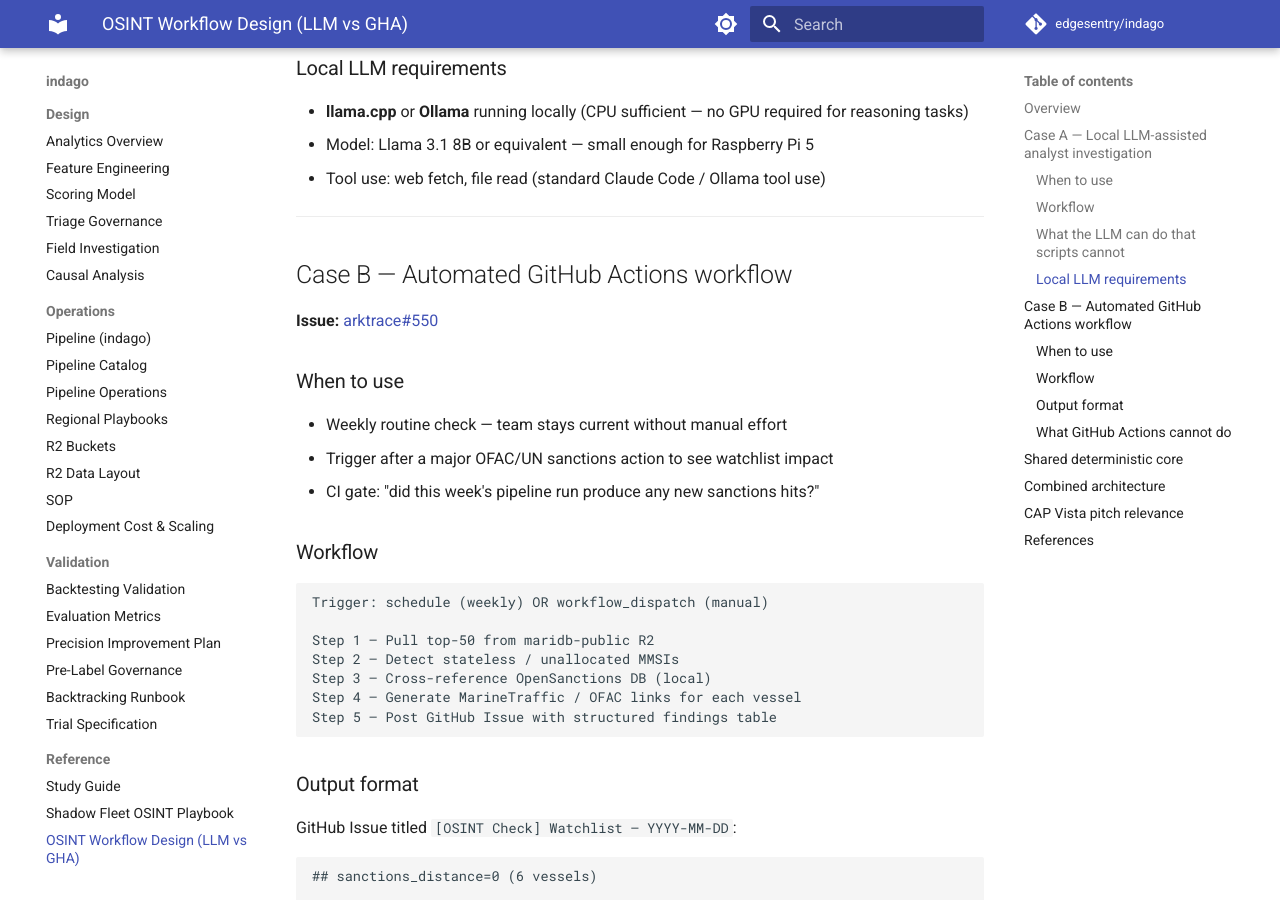
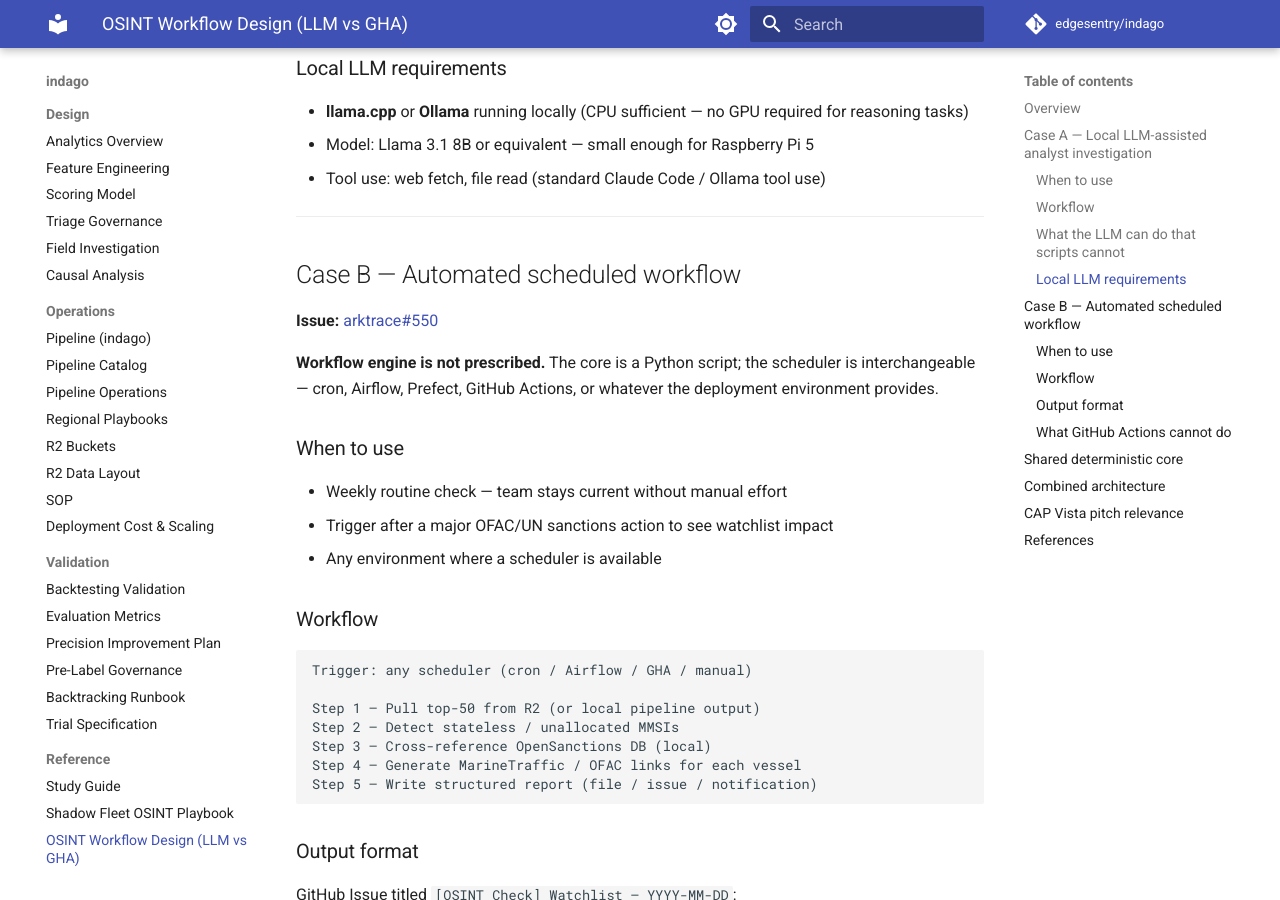
Before and after one commit to edgesentry/maridb, an MkDocs documentation site: the page built from docs/osint-workflow-design.md, in a window 1280 px wide and 900 px high, scrolled down 1802 px. Built offline with MkDocs 1.6.1 and Material for MkDocs 9.7.7, drawn with Linux system fonts in a browser that asks for light colours; comment, search, counter and statistics services are not loaded; some of the changed text lies outside the part shown.

Commit message:
fix: remove GitHub Actions-specific language from OSINT workflow design
Case B renamed to 'Automated scheduled workflow'. Workflow engine is not
prescribed — cron, Airflow, Prefect, GHA, or any scheduler works.

Co-Authored-By: Claude Sonnet 4.6 <noreply@anthropic.com>

````diff
--- a/docs/osint-workflow-design.md
+++ b/docs/osint-workflow-design.md
@@ -70,26 +70,28 @@ Step 4 — Approve and record
 
 ---
 
-## Case B — Automated GitHub Actions workflow
+## Case B — Automated scheduled workflow
 
 **Issue:** [arktrace#550](https://github.com/edgesentry/arktrace/issues/550)
+
+**Workflow engine is not prescribed.** The core is a Python script; the scheduler is interchangeable — cron, Airflow, Prefect, GitHub Actions, or whatever the deployment environment provides.
 
 ### When to use
 
 - Weekly routine check — team stays current without manual effort
 - Trigger after a major OFAC/UN sanctions action to see watchlist impact
-- CI gate: "did this week's pipeline run produce any new sanctions hits?"
+- Any environment where a scheduler is available
 
 ### Workflow
 
 ```
-Trigger: schedule (weekly) OR workflow_dispatch (manual)
+Trigger: any scheduler (cron / Airflow / GHA / manual)
 
-Step 1 — Pull top-50 from maridb-public R2
+Step 1 — Pull top-50 from R2 (or local pipeline output)
 Step 2 — Detect stateless / unallocated MMSIs
 Step 3 — Cross-reference OpenSanctions DB (local)
 Step 4 — Generate MarineTraffic / OFAC links for each vessel
-Step 5 — Post GitHub Issue with structured findings table
+Step 5 — Write structured report (file / issue / notification)
 ```
 
 ### Output format
@@ -150,7 +152,7 @@ osint_watchlist_check.py  ←── deterministic, shared
       │
       ├──► Case A: LLM session ──► human review ──► GH Issue (narrative)
       │
-      └──► Case B: GHA workflow ──► GH Issue (structured, automatic)
+      └──► Case B: scheduled workflow ──► structured report (automatic)
 ```
 
 Run both. Case B catches things while you sleep. Case A goes deep before you present.
````
